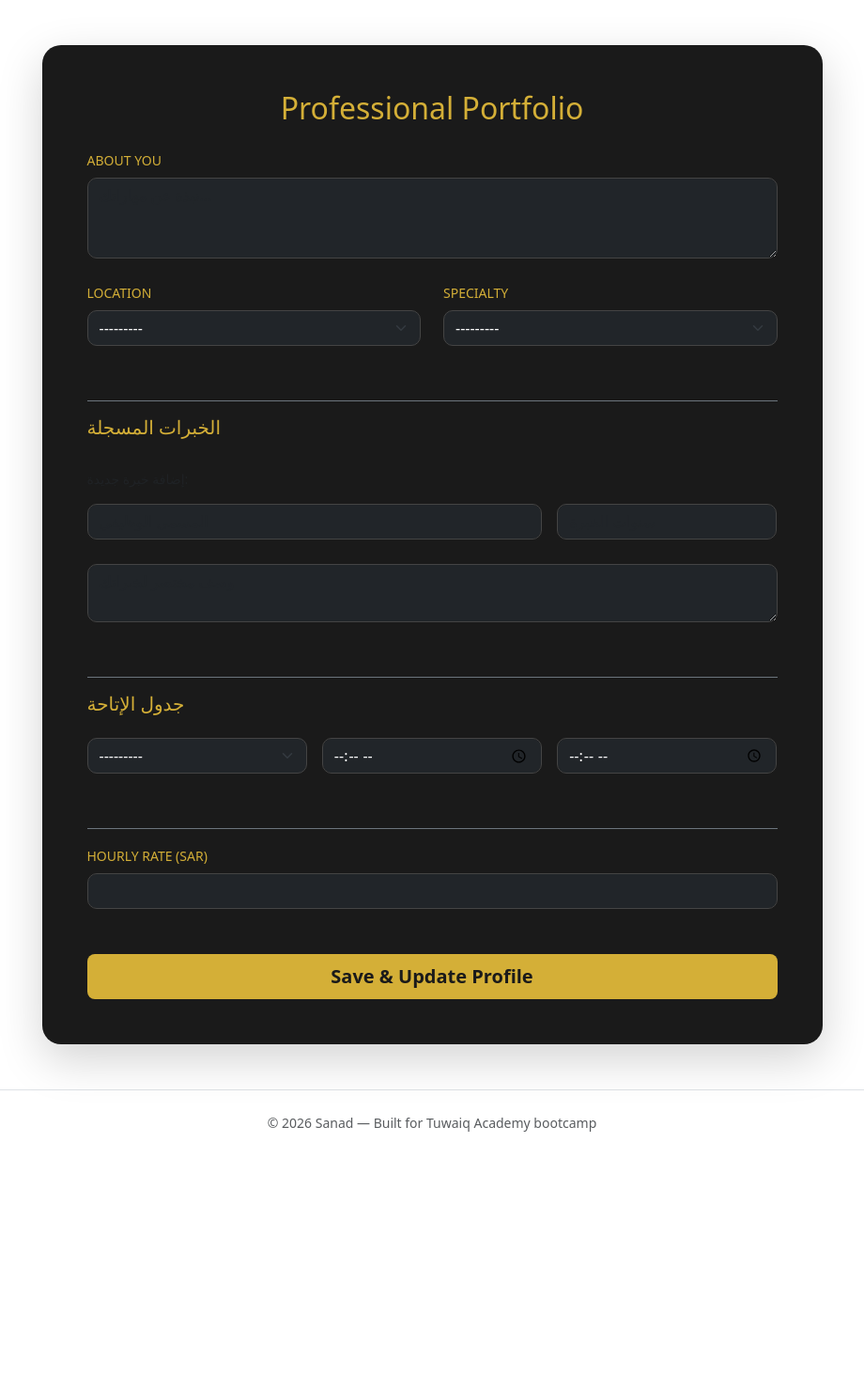
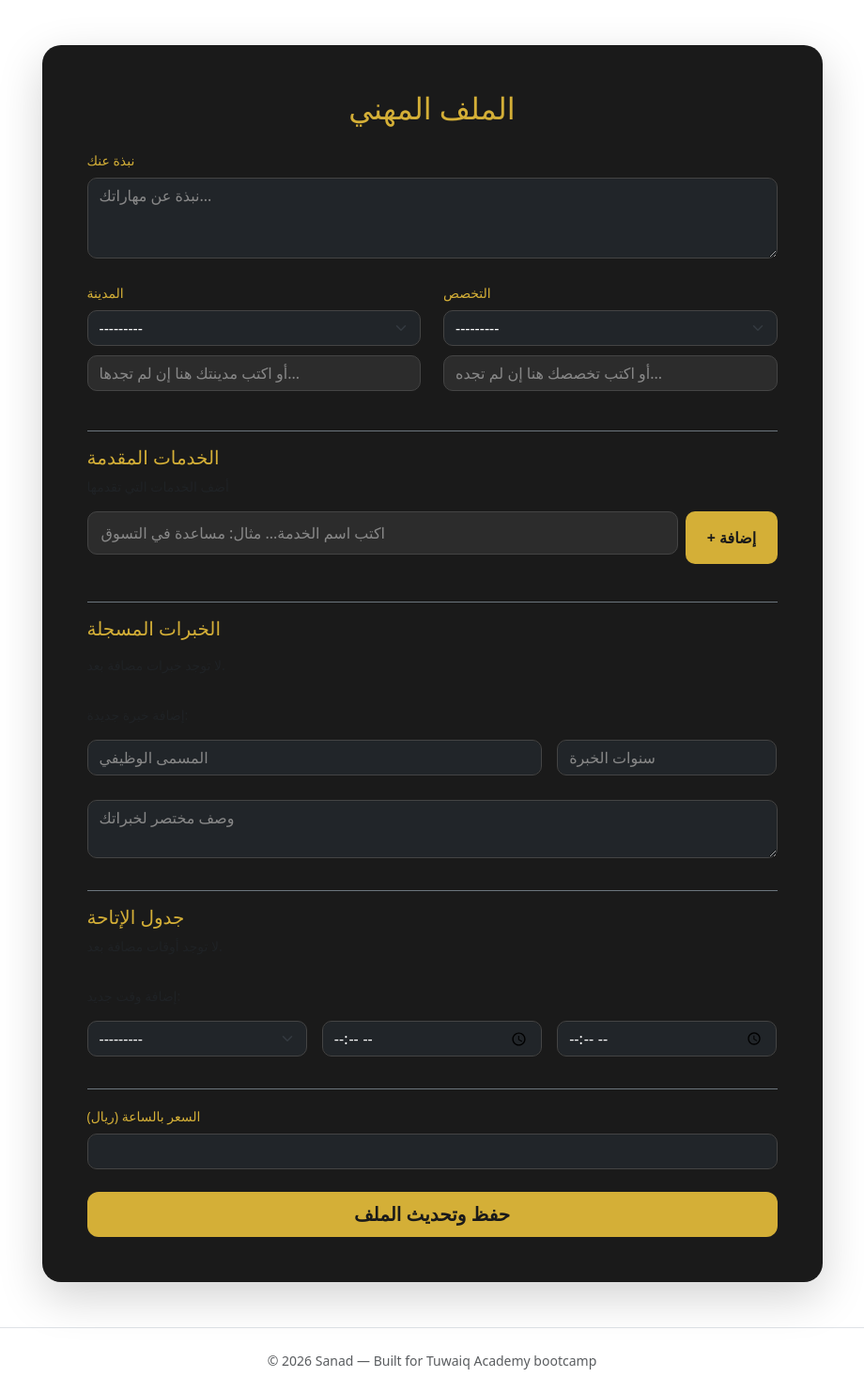
Before and after one commit to awesomegi/Sanad, a Django app: template helpers/templates/helpers/edit_profile.html in a window 1280 px wide. Shown: the part 57-1539 px from the top of the page at 94% size, without its empty margins (180-1100 px from the left). Before the commit the page ends 1261 px from the top, so only its background shows below. Run offline with Django 5.2, Linux system fonts and the light colour scheme; the template is opened without the code that fills it: values that come from a table or form of the project are taken from there, others are empty.

Commit message:
feat: complete helper profile implementation and data binding

```diff
--- a/helpers/templates/helpers/edit_profile.html
+++ b/helpers/templates/helpers/edit_profile.html
@@ -1,65 +1,106 @@
 {% extends 'base.html' %}
 {% block content %}
+
 <div class="container mt-5 mb-5">
     <div class="row justify-content-center">
         <div class="col-md-9">
             <div class="card shadow-lg border-0" style="background-color: #1a1a1a; color: #fff; border-radius: 20px;">
                 <div class="card-body p-5">
-                    <h2 class="text-center mb-4" style="color: #d4af37;">Professional Portfolio</h2>
+                    <h2 class="text-center mb-4" style="color: #d4af37;">الملف المهني</h2>
 
-                    <form method="post">
+                    <form method="post" id="profileForm">
                         {% csrf_token %}
 
-                        <!-- Bio & Basic Info -->
+                        <!-- نبذة عنك -->
                         <div class="mb-4">
-                            <label class="form-label small" style="color: #d4af37;">ABOUT YOU</label>
+                            <label class="form-label small" style="color: #d4af37;">نبذة عنك</label>
                             {{ form.bio }}
                         </div>
 
-                        <div class="row mb-4">
-                            <div class="col-md-6">
-                                <label class="form-label small" style="color: #d4af37;">LOCATION</label>
+                        <!-- المدينة والتخصص -->
+                        <div class="row mb-3">
+                            <div class="col-md-6 mb-3">
+                                <label class="form-label small" style="color: #d4af37;">المدينة</label>
                                 {{ form.city }}
+                                <input type="text" name="city_other"
+                                       class="form-control mt-2"
+                                       placeholder="أو اكتب مدينتك هنا إن لم تجدها..."
+                                       style="background:#2c2c2c; border:1px solid #444; color:#fff; border-radius:10px;">
                             </div>
-                            <div class="col-md-6">
-                                <label class="form-label small" style="color: #d4af37;">SPECIALTY</label>
+                            <div class="col-md-6 mb-3">
+                                <label class="form-label small" style="color: #d4af37;">التخصص</label>
                                 {{ form.specialty }}
+                                <input type="text" name="specialty_other"
+                                       class="form-control mt-2"
+                                       placeholder="أو اكتب تخصصك هنا إن لم تجده..."
+                                       style="background:#2c2c2c; border:1px solid #444; color:#fff; border-radius:10px;">
                             </div>
                         </div>
 
-                        <!-- قسم الخبرات السابقة المضافة -->
-                        <div class="mt-5 pt-3 border-top border-secondary">
+                        <!-- الخدمات -->
+                        <div class="mb-4 pt-3 border-top border-secondary">
+                            <h5 style="color: #d4af37;"><i class="fas fa-tools"></i> الخدمات المقدمة</h5>
+                            <p class="small text-muted mb-3">أضف الخدمات التي تقدمها</p>
+
+                            <div class="d-flex gap-2 mb-3">
+                                <input type="text" id="serviceInput"
+                                       placeholder="اكتب اسم الخدمة... مثال: مساعدة في التسوق"
+                                       style="background:#2c2c2c; border:1px solid #444; color:#fff; border-radius:10px; padding:10px 14px; flex:1; outline:none;">
+                                <button type="button" onclick="addService()"
+                                        style="background:#d4af37; color:#1a1a1a; border:none; border-radius:10px; padding:0 1.4rem; font-weight:700; white-space:nowrap; cursor:pointer;">
+                                    + إضافة
+                                </button>
+                            </div>
+
+                            <div id="servicesList" class="d-flex flex-wrap gap-2 mb-2"></div>
+                            <div id="servicesInputs"></div>
+                        </div>
+
+                        <!-- الخبرات المسجلة -->
+                        <div class="mt-4 pt-3 border-top border-secondary">
                             <h5 style="color: #d4af37;"><i class="fas fa-briefcase"></i> الخبرات المسجلة</h5>
                             <div class="row mt-3 mb-3">
                                 {% for exp in experiences %}
                                 <div class="col-md-6 mb-2">
-                                    <div class="p-3" style="background: #252525; border-radius: 12px; border-right: 4px solid #d4af37;">
+                                    <div class="p-3" style="background:#252525; border-radius:12px; border-right:4px solid #d4af37;">
                                         <h6 class="mb-1">{{ exp.title }}</h6>
-                                        <small class="text-muted">الخبرة: {{ exp.years }} سنوات</small>
+                                        <small class="text-muted">{{ exp.years }} سنوات خبرة</small>
+                                        <p class="small text-muted mb-0 mt-1">{{ exp.description }}</p>
                                     </div>
                                 </div>
+                                {% empty %}
+                                <p class="small text-muted">لا توجد خبرات مضافة بعد.</p>
                                 {% endfor %}
                             </div>
 
                             <p class="small text-muted">إضافة خبرة جديدة:</p>
                             <div class="row g-3">
-                                <div class="col-md-8">{{ exp_form.title }}</div>
-                                <div class="col-md-4">{{ exp_form.years }}</div> <!-- الحقل الصحيح -->
-                                <div class="col-12">{{ exp_form.description }}</div>
+                                <div class="col-md-8">
+                                    {{ exp_form.title }}
+                                </div>
+                                <div class="col-md-4">
+                                    {{ exp_form.years }}
+                                </div>
+                                <div class="col-12">
+                                    {{ exp_form.description }}
+                                </div>
                             </div>
                         </div>
 
-                        <!-- قسم أوقات الإتاحة -->
-                        <div class="mt-5 pt-3 border-top border-secondary">
+                        <!-- أوقات الإتاحة -->
+                        <div class="mt-4 pt-3 border-top border-secondary">
                             <h5 style="color: #d4af37;"><i class="fas fa-clock"></i> جدول الإتاحة</h5>
                             <div class="d-flex flex-wrap gap-2 mb-3 mt-2">
                                 {% for avail in availabilities %}
-                                <span class="badge p-2" style="background: #333; border: 1px solid #d4af37;">
+                                <span class="badge p-2" style="background:#333; border:1px solid #d4af37;">
                                     {{ avail.get_day_display }}: {{ avail.start_time|time:"H:i" }} - {{ avail.end_time|time:"H:i" }}
                                 </span>
+                                {% empty %}
+                                <p class="small text-muted">لا توجد أوقات مضافة بعد.</p>
                                 {% endfor %}
                             </div>
 
+                            <p class="small text-muted">إضافة وقت جديد:</p>
                             <div class="row g-3">
                                 <div class="col-md-4">{{ avail_form.day }}</div>
                                 <div class="col-md-4">{{ avail_form.start_time }}</div>
@@ -67,17 +108,19 @@
                             </div>
                         </div>
 
-                        <!-- Hourly Rate & Save -->
-                        <div class="mt-5 mb-5 pt-3 border-top border-secondary">
-                            <label class="form-label small" style="color: #d4af37;">HOURLY RATE (SAR)</label>
+                        <!-- السعر بالساعة -->
+                        <div class="mt-4 mb-4 pt-3 border-top border-secondary">
+                            <label class="form-label small" style="color: #d4af37;">السعر بالساعة (ريال)</label>
                             {{ form.hourly_rate }}
                         </div>
 
                         <div class="d-grid">
-                            <button type="submit" class="btn btn-lg" style="background-color: #d4af37; color: #1a1a1a; font-weight: bold;">
-                                Save & Update Profile
+                            <button type="submit" class="btn btn-lg"
+                                    style="background-color:#d4af37; color:#1a1a1a; font-weight:bold; border-radius:12px;">
+                                حفظ وتحديث الملف
                             </button>
                         </div>
+
                     </form>
                 </div>
             </div>
@@ -86,9 +129,85 @@
 </div>
 
 <style>
-    input, textarea, select { background-color: #2c2c2c !important; border: 1px solid #444 !important; color: #fff !important; border-radius: 10px !important; margin-bottom: 10px; }
-    input:focus { border-color: #d4af37 !important; outline: none; }
-    ul { list-style: none; padding: 0; display: grid; grid-template-columns: 1fr 1fr; }
-    input[type="checkbox"] { width: auto !important; margin-right: 10px; accent-color: #d4af37; }
+    input, textarea, select {
+        background-color: #2c2c2c !important;
+        border: 1px solid #444 !important;
+        color: #fff !important;
+        border-radius: 10px !important;
+        margin-bottom: 10px;
+        padding: 10px 14px;
+    }
+    input:focus, textarea:focus, select:focus {
+        border-color: #d4af37 !important;
+        outline: none;
+        box-shadow: 0 0 0 3px rgba(212,175,55,0.15) !important;
+    }
+    ::placeholder { color: #888 !important; }
+
+    .service-tag {
+        background: #252525;
+        border: 1px solid #d4af37;
+        color: #fff;
+        border-radius: 20px;
+        padding: 6px 14px;
+        display: flex;
+        align-items: center;
+        gap: 8px;
+        font-size: 0.9rem;
+    }
+    .service-tag .remove-btn {
+        background: none;
+        border: none;
+        color: #888;
+        font-size: 1rem;
+        cursor: pointer;
+        padding: 0;
+        line-height: 1;
+        transition: color 0.2s;
+    }
+    .service-tag .remove-btn:hover { color: #ff4444; }
 </style>
+
+<script>
+    let services = [];
+
+    function addService() {
+        const input = document.getElementById('serviceInput');
+        const name = input.value.trim();
+        if (!name || services.includes(name)) {
+            input.value = '';
+            return;
+        }
+        services.push(name);
+        renderServices();
+        input.value = '';
+        input.focus();
+    }
+
+    function removeService(index) {
+        services.splice(index, 1);
+        renderServices();
+    }
+
+    function renderServices() {
+        document.getElementById('servicesList').innerHTML = services.map((name, i) => `
+            <div class="service-tag">
+                <span>${name}</span>
+                <button type="button" class="remove-btn" onclick="removeService(${i})">✕</button>
+            </div>
+        `).join('');
+
+        document.getElementById('servicesInputs').innerHTML = services.map(name =>
+            `<input type="hidden" name="manual_services[]" value="${name}">`
+        ).join('');
+    }
+
+    document.getElementById('serviceInput').addEventListener('keydown', function(e) {
+        if (e.key === 'Enter') {
+            e.preventDefault();
+            addService();
+        }
+    });
+</script>
+
 {% endblock %}
```
